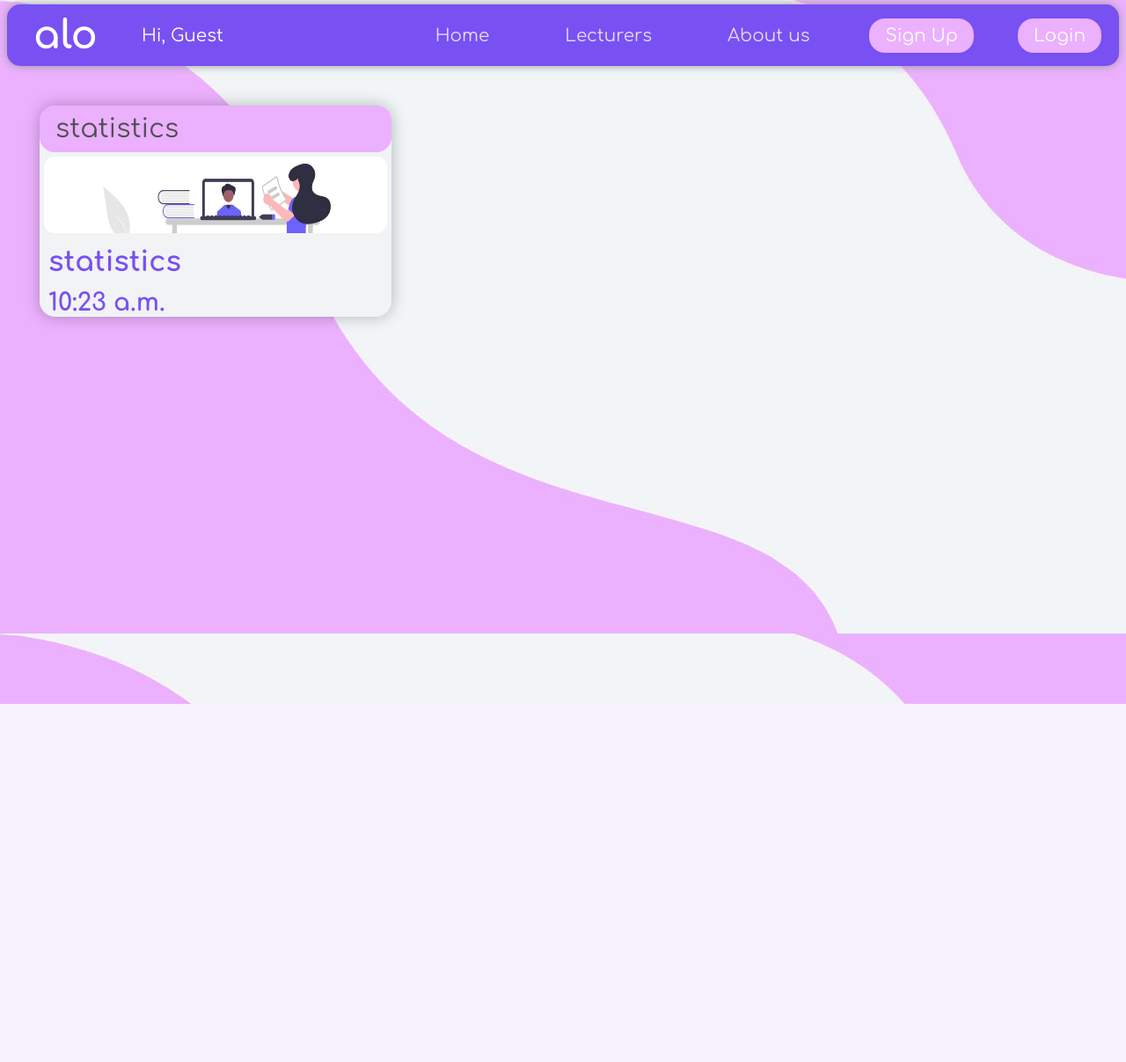
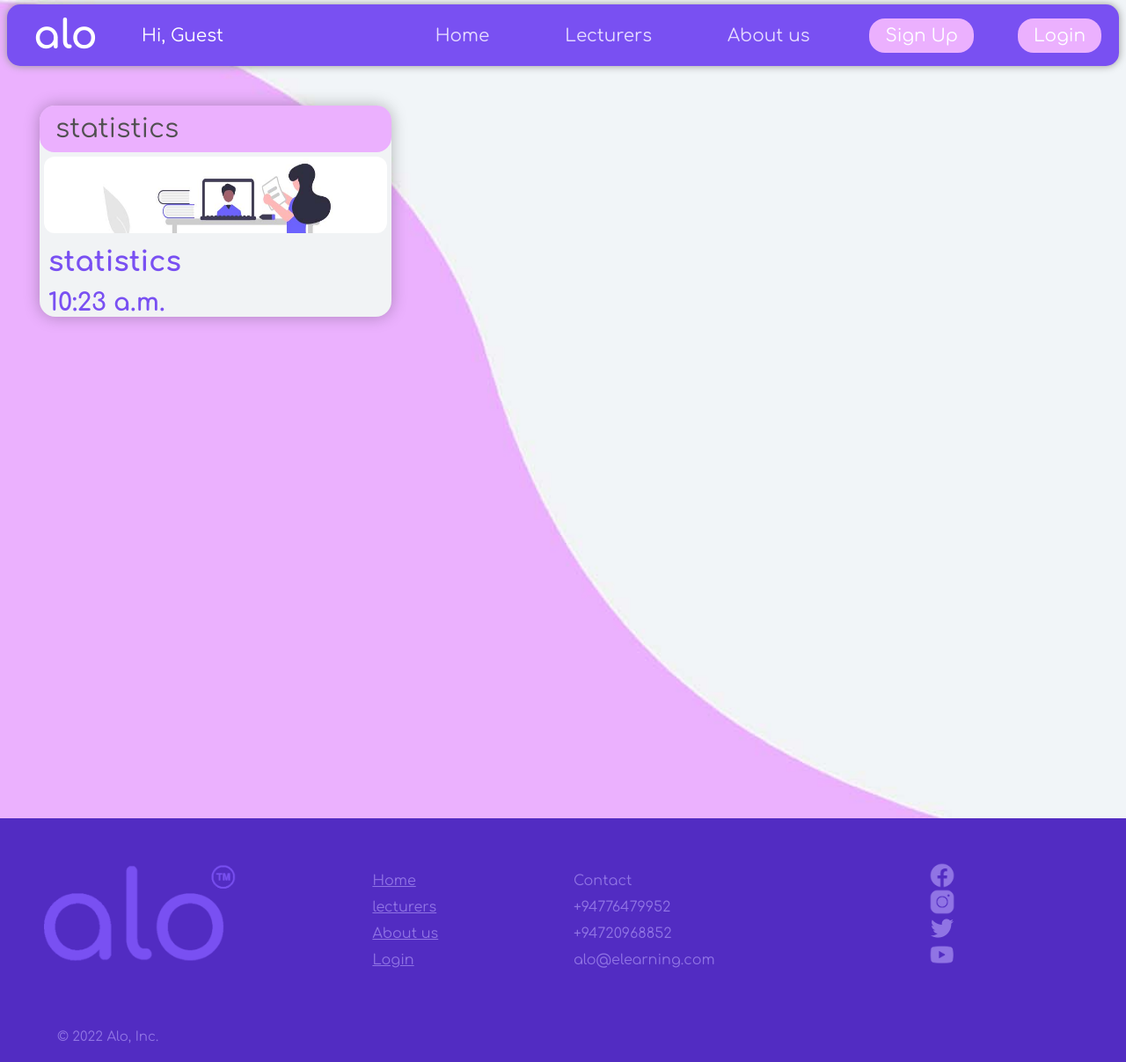
Before and after one commit to JONTI0000/E-learning-Platform, a Django app: page /session/ in a window 1280 px wide. Shown: the whole page at 88% size. Before the commit the page ends 800 px from the top, so only its background shows below. Run offline with Django 4.2, Linux system fonts and the light colour scheme; data comes from the database, SQL or seed files in the repository; both versions use the stored data as it was after the commit.

Commit message:
adding a footer

```diff
--- a/templates/about.html
+++ b/templates/about.html
@@ -47,6 +47,8 @@
     </header>
   </body>
 </html>
+{% include "footer.html" %}
+
 
 
 {% endblock %}
--- a/templates/class.html
+++ b/templates/class.html
@@ -21,6 +21,8 @@
 </div>
 
 </div>
+{% include "footer.html" %}
+
 
 
 
--- /dev/null
+++ b/templates/footer.html
@@ -0,0 +1,142 @@
+<style>
+    .footer {
+  height: 280;
+  width: 100%;
+  background-color: #522cc2;
+  display: grid;
+  padding: 50px;
+  margin-top: 50px;
+  /* padding-bottom: 70px; */
+  grid-template-columns: 400px 1fr 40pxr 2fr;
+  grid-template-rows: 30px 30px 30px 30px;
+  align-items: end;
+}
+.ftr-lnk:link,
+.ftr-lnk:visited {
+  padding-left: 10px;
+  color: #9074e4;
+}
+
+.ftr-lnk:hover,
+.ftr-lnk:active {
+  color: #ccc2f0;
+}
+.ftr-wrd {
+  padding-left: 10px;
+  color: #9074e4;
+}
+.ftr-logo {
+  height: 120px;
+  width: auto;
+  grid-row: 1/-1;
+}
+
+.fhome {
+  grid-row: 1;
+  grid-column: 2;
+}
+.flecturer {
+  grid-row: 2;
+  grid-column: 2;
+}
+.faboutus {
+  grid-row: 3;
+  grid-column: 2;
+}
+.flogin {
+  grid-row: 4;
+  grid-column: 2;
+}
+.fcontact {
+  grid-row: 1;
+  grid-column: 3;
+}
+.fnumber1 {
+  grid-row: 2;
+  grid-column: 3;
+}
+.fnumber2 {
+  grid-row: 3;
+  grid-column: 3;
+}
+.femail {
+  grid-row: 4;
+  grid-column: 3;
+}
+
+.smicon {
+  align-self: center;
+  padding-left: 100px;
+  height: 30px;
+  width: auto;
+}
+.fbico {
+  grid-row: 1;
+}
+.instaico {
+  grid-row: 2;
+}
+.twtico {
+  grid-row: 3;
+}
+.ytico {
+  grid-row: 4;
+}
+
+.fb {
+  grid-row: 1;
+}
+.insta {
+  grid-row: 2;
+}
+.twt {
+  grid-row: 3;
+}
+.yt {
+  grid-row: 4;
+}
+
+.line {
+  margin: 20px;
+}
+.lastline {
+  font-size: 15px;
+  color: #9074e4;
+  display: inline-block;
+
+  background-color: #522cc2;
+  padding: 20px;
+  padding-left: 65px;
+
+  width: 100%;
+}
+</style>
+{% load static %}
+
+</section>
+<section class="footer">
+  <img src="{% static 'css/logo.png' %}" class="ftr-logo" alt="logo image">
+  <a href="{% url 'home' %}" class="ftr-lnk fhome">Home</a>
+  <a href="{% url 'lecturers' %}" class="ftr-lnk flecturer">lecturers</a>
+  <a href="{% url 'about' %}" class="ftr-lnk faboutus">About us</a>
+  {% if user.is_authenticated %}
+  <a href="{% url 'profile' %}" class="ftr-lnk flogin">Profile</a>
+  {% else %}
+  <a href="{% url 'login' %}" class="ftr-lnk flogin">Login</a>
+  {% endif %}
+
+  <p class="ftr-wrd fcontact">Contact</p>
+  <p class="ftr-wrd fnumber1">+94776479952</p>
+  <p class="ftr-wrd fnumber2">+94720968852</p>
+  <p class="ftr-wrd femail">alo@elearning.com</p>
+  <img src="{% static 'css/smf.png' %}" class="smicon fbico" alt="facebook icon">
+  <!-- <span class="fb">facebook</span> -->
+  <img src="{% static 'css/smi.png' %}" class="smicon instaico" alt="intagram icon">
+  <!-- <span class="insta">instagram</span> -->
+  <img src="{% static 'css/smt.png' %}" class="smicon twtico" alt="twitter icon">
+  <!-- <span class="twt">twitter</span> -->
+  <img src="{% static 'css/smy.png' %}" class="smicon ytico" alt="youtube icon">
+  <!-- <span class="yt">youtube</span> -->
+
+</section>
+<span class="lastline">© 2022 Alo, Inc.</span>
--- a/templates/home.html
+++ b/templates/home.html
@@ -134,6 +134,7 @@
     </section>
   </body>
 </html>
+{% include "footer.html" %}
 
 
 
--- a/templates/lecturer.html
+++ b/templates/lecturer.html
@@ -26,6 +26,7 @@
     </div>
 </div>
 
+{% include "footer.html" %}
 
 
 
--- a/templates/lecturers.html
+++ b/templates/lecturers.html
@@ -90,6 +90,8 @@
     </div>
     {% endfor %}
 </div>
+{% include "footer.html" %}
+
 
 
 
--- a/templates/registration/change-password.html
+++ b/templates/registration/change-password.html
@@ -108,6 +108,7 @@ input {
 
     </form>
 </div>
+{% include "footer.html" %}
 
 
 {% endblock %}
--- a/templates/registration/edit_profile.html
+++ b/templates/registration/edit_profile.html
@@ -111,5 +111,7 @@ h3{
 
     </form>
 </div>
+{% include "footer.html" %}
+
 
 {% endblock %}
--- a/templates/registration/login.html
+++ b/templates/registration/login.html
@@ -32,4 +32,6 @@
     </form>
 </div></center>
 </body>
+
+
 {% endblock %}
--- a/templates/registration/register.html
+++ b/templates/registration/register.html
@@ -109,6 +109,8 @@ ul{
 </div>
 </center>
 </body>
+
+
 {% endblock %}
 
 <!--
--- a/templates/session_v.html
+++ b/templates/session_v.html
@@ -82,8 +82,13 @@
 .grid_item:hover #time {
   color: #fff;
 }
+.screen{
+  height: 100vh;
+
+}
 
 </style>
+<div class="screen" >
 <div class="grid-container">
     {% for class in sessions %}
     <div class="grid_item">
@@ -93,5 +98,9 @@
         <h3 id="time">{{ class.time }}</h3>
     </div>
     {% endfor %}
+  </div>
 </div>
+
+{% include "footer.html" %}
+
 {% endblock %}
```
Also changed, not shown: db.sqlite3, elearning/static/css/smf.png (added), elearning/static/css/smi.png (added), elearning/static/css/smt.png (added), elearning/static/css/smy.png (added).
